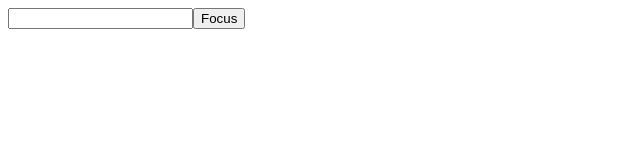
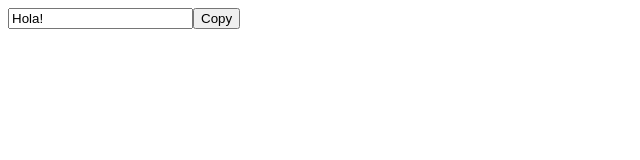
Before and after one commit to desarrollocml/use_ref, a React (Create React App) app: page / in a window 1280 px wide. Shown: the top 160 px of the page, without its empty margins (0-640 px from the left). Built offline with nearby package versions, Linux system fonts and the light colour scheme.

Commit message:
use ref copiar

```diff
--- a/src/App.js
+++ b/src/App.js
@@ -1,10 +1,12 @@
-import FocusApp from "./FocusApp";
+import CopyApp from "./CopyApp";
+//import FocusApp from "./FocusApp";
 
 
 function App() {
   return (
     <div>
-      <FocusApp></FocusApp>
+      {/* <FocusApp></FocusApp> */}
+      <CopyApp></CopyApp>
     </div>
   );
 }
--- /dev/null
+++ b/src/CopyApp.js
@@ -0,0 +1,29 @@
+import { useRef, useState } from "react";
+
+export default function CopyApp() {
+  const [text, setText] = useState("Hola!");
+  const [isCopied, setIsCopied] = useState(false);
+  const inputRef = useRef();
+
+  const handleCopy = () => {
+    const input = inputRef.current;
+    input.select();
+    document.execCommand("copy");
+
+    setIsCopied(true);
+    setTimeout(() => setIsCopied(false), 2000);
+  };
+
+  return (
+    <div>
+      <input
+        ref={inputRef}
+        type="text"
+        value={text}
+        onChange={(e) => setText(e.target.value)}
+      ></input>
+      <button onClick={handleCopy}>Copy</button>
+      {isCopied && <h1>Copied</h1>}
+    </div>
+  );
+}
--- a/src/FocusApp.js
+++ b/src/FocusApp.js
@@ -7,7 +7,7 @@ export default function FocusApp() {
   function handleText(e) {
     setText(e.target.value);
   }
-  function handleFocus(e) {
+  function handleFocus() {
     const input = inputRef.current;
    /*  console.log(input.value);
     input.value = "Valor mutado" */
@@ -22,7 +22,7 @@ export default function FocusApp() {
     <div>
       <input
         ref={inputRef}
-        id="input"
+        //id="input"
         type="text"
         value={text}
         onChange={handleText}
```
